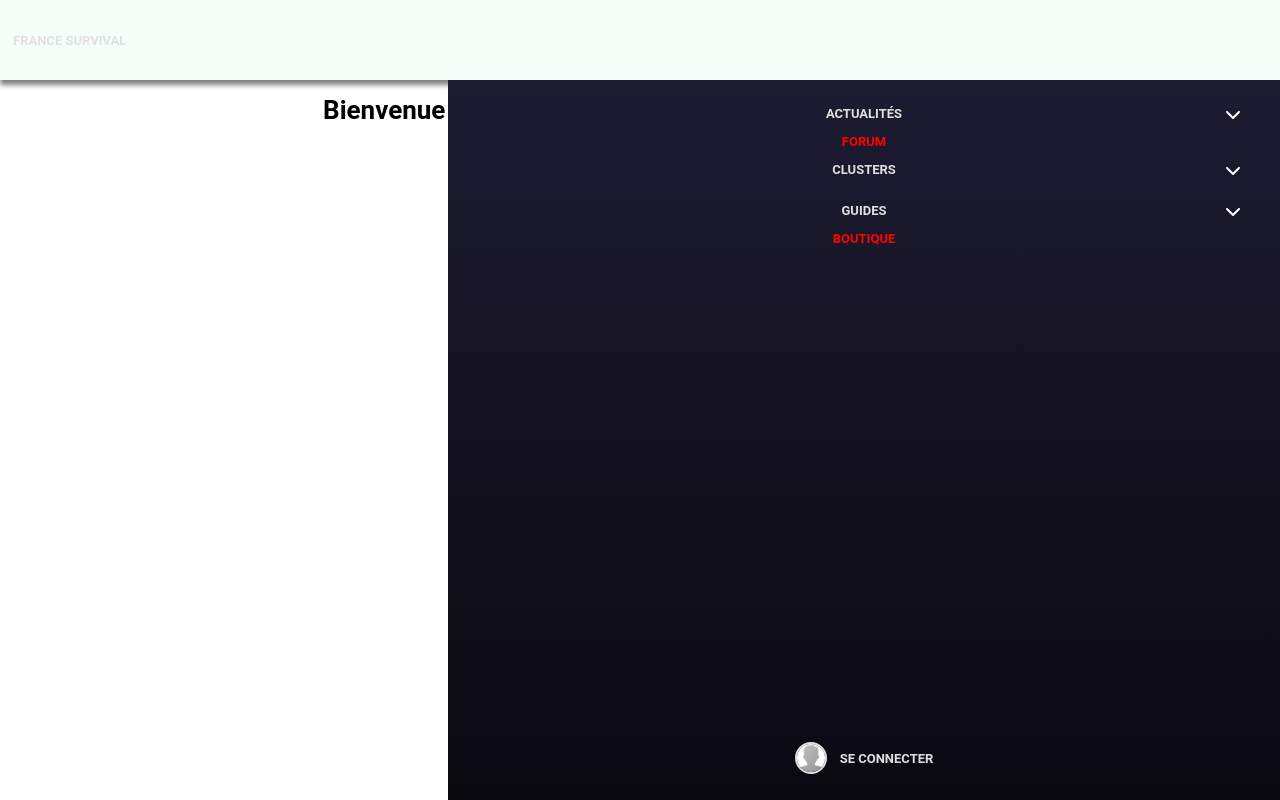
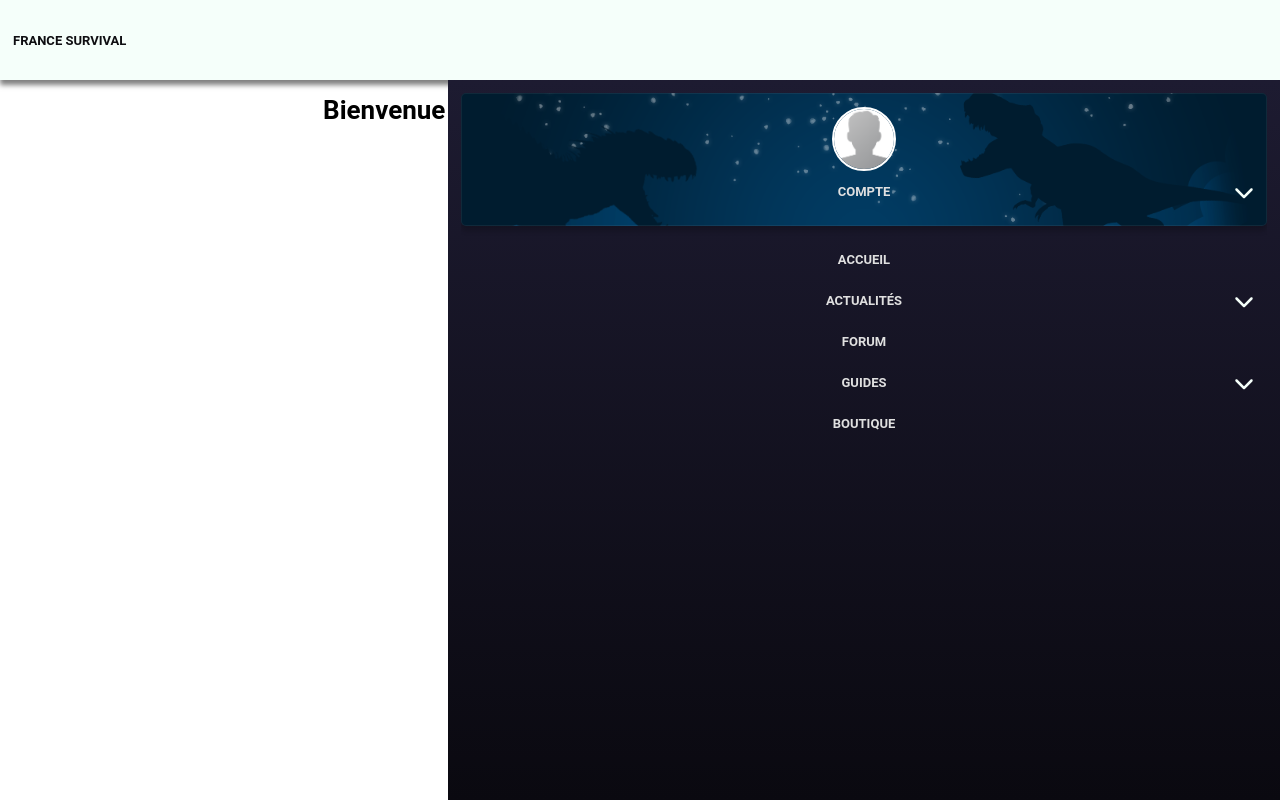
Before and after one commit to xamayca/PROJET-DE-FORMATION-PHP, a PHP site: page / in a window 1280 px wide. Run offline with PHP 8.4, Linux system fonts and the light colour scheme; grey boxes are pictures that could not be loaded.

Commit message:
navbar dev

```diff
--- a/views/elements/header.php
+++ b/views/elements/header.php
@@ -2,6 +2,7 @@
 <html lang="fr">
 
 </body>
+
 </html>
 
 <head>
@@ -20,45 +21,40 @@
         <ul class="navigation-links">
 
             <div class="navigation-menu">
-        <li class="nav-items">
-            <div class="nav-link-container">
-                <a href="">Actualités</a>
-                <img src="assets/img/navigation/submenu-open.svg" class="menu-icon" alt="Icône de sous menu">
-            </div>
+                <li class="dropdown">
+                    <img src="assets/img/avatar-default.png" class="avatar" alt="">
+                    <a href=""><img src="assets/img/navigation/submenu-icon.svg" class="dropdown-icon" alt="Icône de sous menu">Compte</a>
                     <ul class="sub-items">
                         <li>
-                    <a href="">Communauté</a>
+                            <a href="">Connexion</a>
                         </li>
                         <li>
-                    <a href="">ARK: Survival Ascended</a>
-                </li>
-                <li>
-                    <a href="">ARK: II</a>
+                            <a href="">Inscription</a>
                         </li>
                     </ul>
                 </li>
-        <li class="nav-items">
-            <a href="">Forum</a>
+                <li>
+                    <a href="">Accueil</a>
                 </li>
-        <li class="nav-items">
-            <div class="nav-link-container">
-                <a href="">Clusters</a>
-                <img src="assets/img/navigation/submenu-open.svg" class="menu-icon" alt="Icône de sous menu">
-            </div>
+                <li class="dropdown">
+                    <a href=""><img src="assets/img/navigation/submenu-icon.svg" class="dropdown-icon" alt="Icône de sous menu">Actualités</a>
                     <ul class="sub-items">
                         <li>
-                    <a href="">PVE</a>
+                            <a href=""><img src="assets/img/navigation/icon-francesurvival.svg" class="game-logo" alt="ARK: Survival Ascended logo">Communauté</a>
                         </li>
                         <li>
-                    <a href="">PVP</a>
+                            <a href=""><img src="assets/img/navigation/icon-ASA.webp" class="game-logo" alt="ARK: Survival Ascended logo">ARK: Survival Ascended</a>
+                        </li>
+                        <li>
+                            <a href=""><img src="assets/img/navigation/icon-ARK2.png" class="game-logo" alt="ARK: II logo">ARK: II</a>
                         </li>
                     </ul>
                 </li>
-        <li class="nav-items">
-            <div class="nav-link-container">
-                <a href="">Guides</a>
-                <img src="assets/img/navigation/submenu-open.svg" class="menu-icon" alt="Icône de sous menu">
-            </div>
+                <li>
+                    <a href="">Forum</a>
+                </li>
+                <li class="dropdown">
+                    <a href=""><img src="assets/img/navigation/submenu-icon.svg" class="dropdown-icon" alt="Icône de sous menu">Guides</a>
                     <ul class="sub-items">
                         <li>
                             <a href="">Tutoriels</a>
@@ -68,15 +64,10 @@
                         </li>
                     </ul>
                 </li>
-        <li class="nav-items">
+                <li>
                     <a href="">Boutique</a>
                 </li>
             </div>
-
-    <li class="account">
-        <img src="assets/img/avatar-default.png" alt="">
-        <a href="">Se connecter</a>
-    </li>
         </ul>
     </nav>
 
```
Also changed, not shown: public/assets/css/styles.min.css, public/assets/img/navigation/banner.png (added), public/assets/img/navigation/icon-ARK2.png (added), public/assets/img/navigation/icon-ASA.webp (added), public/assets/img/navigation/icon-francesurvival.svg (renamed from public/assets/img/logo-francesurvival.svg), public/assets/img/navigation/submenu-icon.svg (added), public/assets/img/navigation/submenu-open.svg (deleted), public/assets/scss/_navigation.scss, 1 other file. Lines whose indentation alone changed are shown as unchanged.
